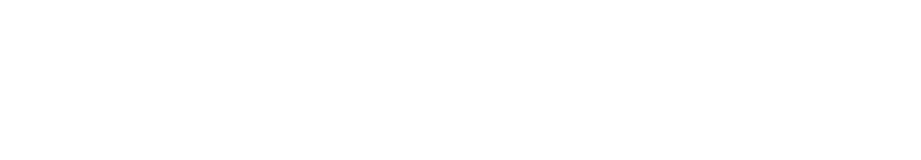
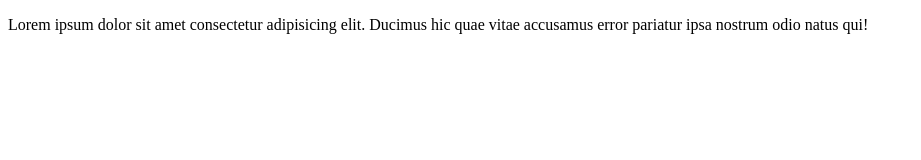
Before and after one commit to Sukhendu2002/TheBlog, a plain HTML site: page index.html in a window 1280 px wide. Shown: the whole page, without its empty margins (0-921 px from the left). Drawn offline with Linux system fonts and the light colour scheme.

Commit message:
add the para

```diff
--- a/index.html
+++ b/index.html
@@ -6,10 +6,12 @@
     <meta name="viewport" content="width=device-width, initial-scale=1.0">
     <title>TheBlog</title>
     <link rel="stylesheet" href="css/body.css">
+
 </head>
 
 <body>
-
+    <p>Lorem ipsum dolor sit amet consectetur adipisicing elit. Ducimus hic quae vitae accusamus error pariatur ipsa
+        nostrum odio natus qui!</p>
 </body>
 
 </html>
```
